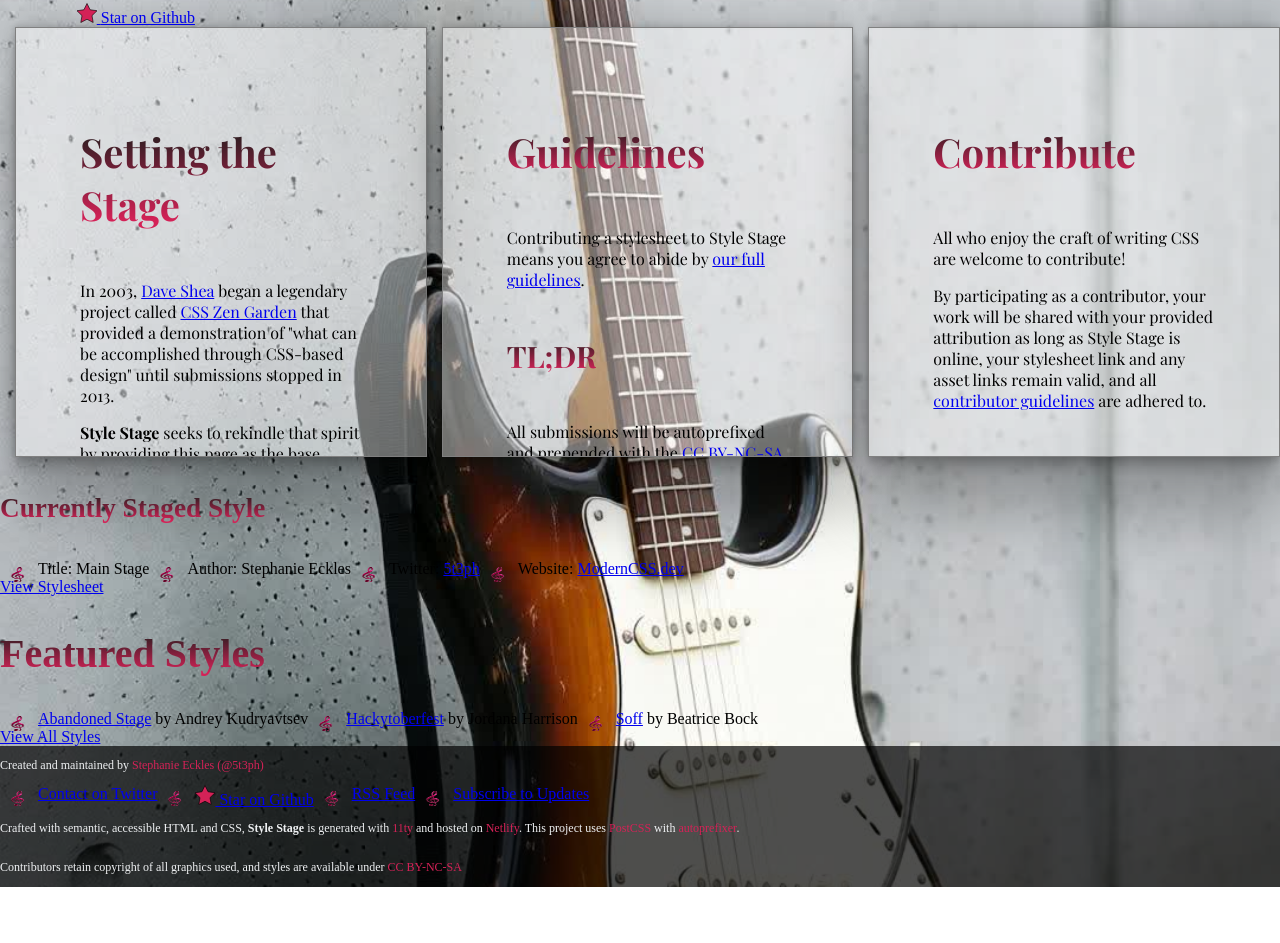
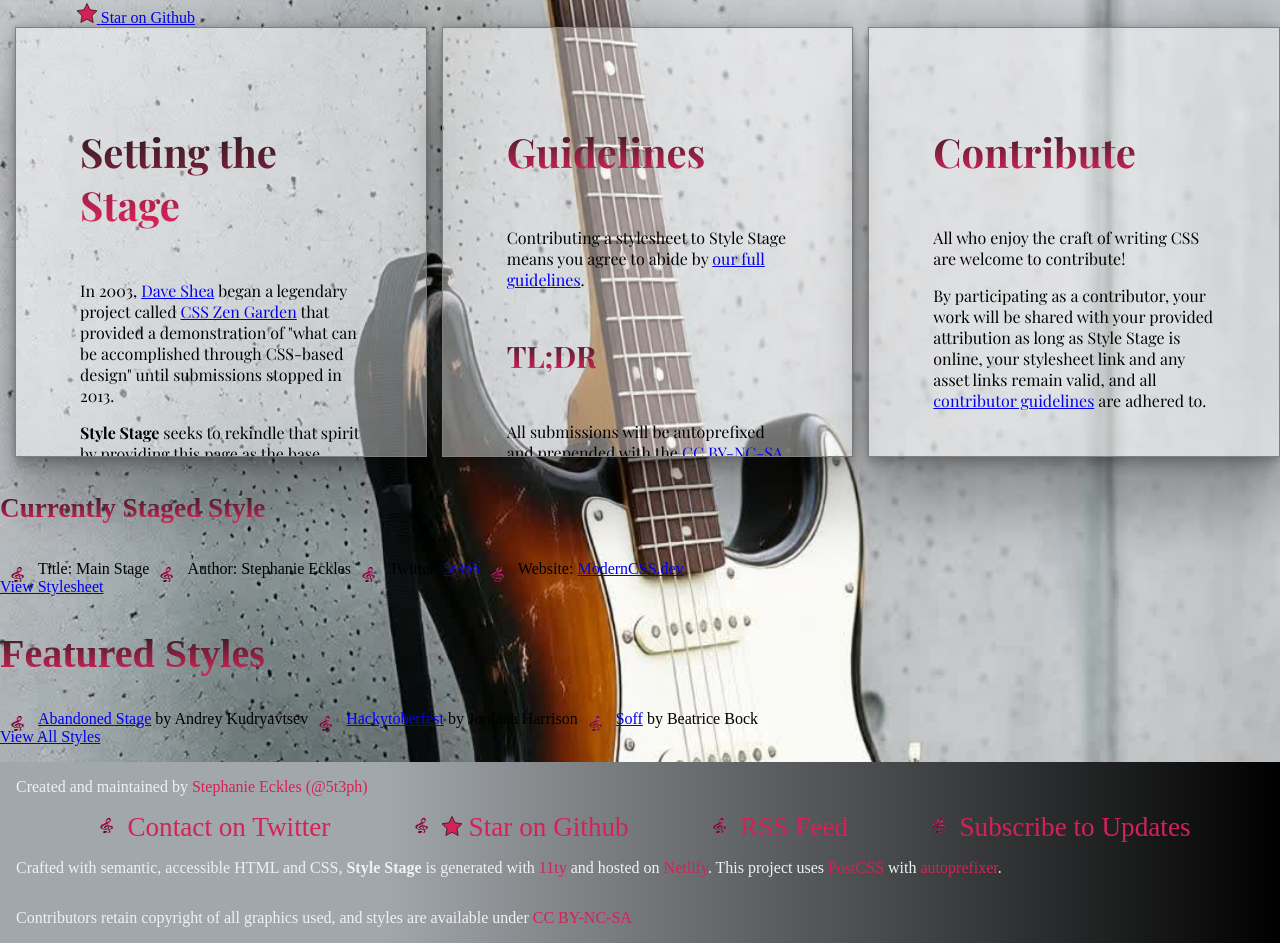
Before and after one commit to K-Marple/music-stage, a website: page public/index.html in a window 1280 px wide. Shown: the part 776-1719 px from the top of the page. Before the commit the page ends 1663 px from the top, so only its background shows below. Drawn offline with nearby package versions, Linux system fonts and the light colour scheme; a web font is replaced by a local one.

Commit message:
footer styling

```diff
--- a/public/style.scss
+++ b/public/style.scss
@@ -27,7 +27,7 @@
 }
 
 html{
-    background-image: url("../images/Guitar_Image_Effect_prompt.jpg");
+    background-image: url("/images/Guitar_Image_Effect_prompt.jpg");
     background-repeat: no-repeat;
     background-size: cover;
 }
@@ -96,7 +96,7 @@ ul{
         left: 0;
         width: 20px;
         height: 30px;
-        background-image: url("../images/icono-viñeta.png");
+        background-image: url("/images/icono-viñeta.png");
         background-size: 18px 15px;
         background-repeat: no-repeat;
     }
@@ -193,15 +193,26 @@ ul:nth-child(3){
 /**FOOTER STYLING*/
 
 footer .container{
-    display: grid;
-    background-color: #000000af;
+    display: flex;
+    flex-direction: column;
+    background: linear-gradient(90deg, #a2a7ab 30%, #000);
     color: #EFF1F3;
+    margin-top: 1rem;
+    padding: 0 1rem;
+
+    a {
+      text-decoration: none;
+      color: #d42257;
+    }
 
     p {
-        font-size: 12px;
-        a{
-            text-decoration: none;
-            color: #d42257;
-        }
+        font-size: 16px;
+    }
+
+    ul {
+        display: flex;
+        justify-content: space-evenly;
+        align-items: center;
+        font-size: var(--font-size-text);
     }
 }
```
Also changed, not shown: public/style.css, 1 other file.
